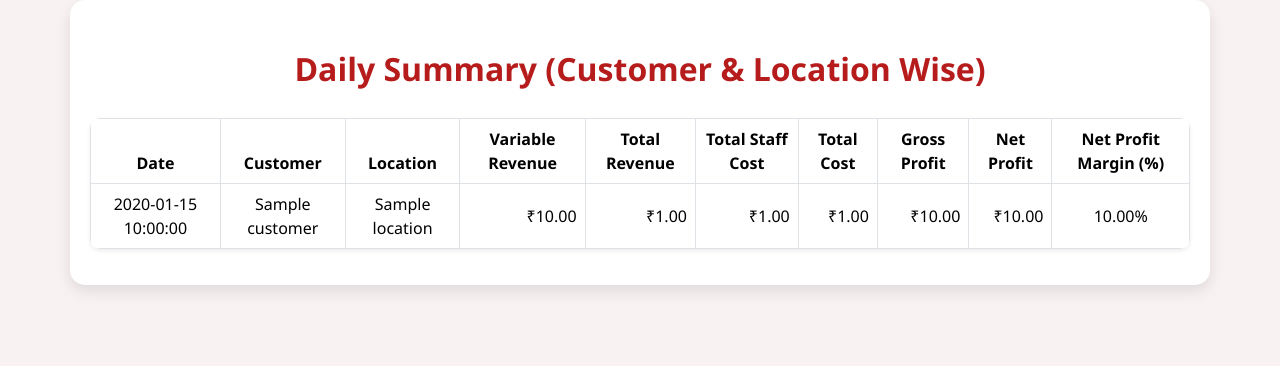
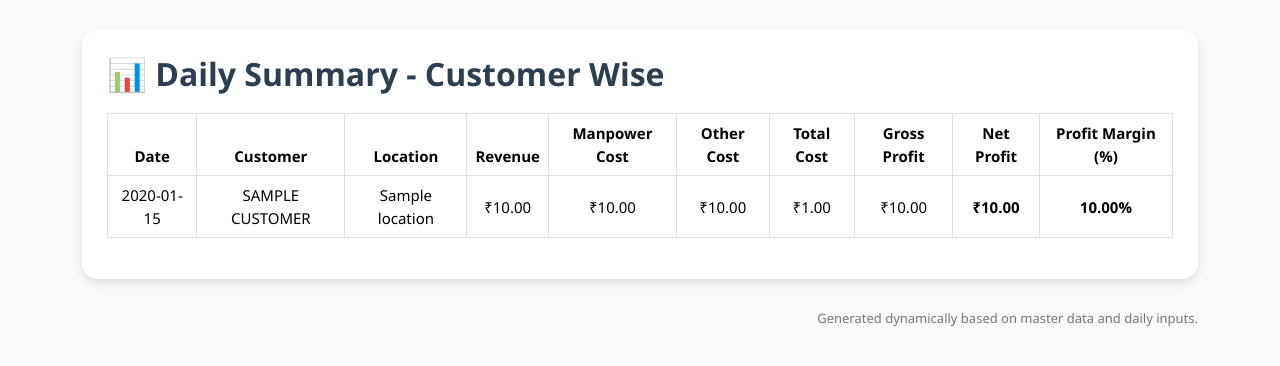
Before and after one commit to ashish86git/p-l-l, a Flask app: template templates/summary.html in a window 1280 px wide. Shown: the top 366 px of the page. Run offline with Flask 3, Linux system fonts and the light colour scheme; the template is opened without the code that fills it: most values are stand-ins (such as "Sample title", 1, 10 or a date in 2020).

Commit message:
Add files via upload

```diff
--- a/templates/summary.html
+++ b/templates/summary.html
@@ -2,99 +2,108 @@
 <html lang="en">
 <head>
   <meta charset="UTF-8">
-  <title>Daily Summary</title>
+  <title>Customer Daily Summary</title>
   <link href="https://cdn.jsdelivr.net/npm/bootstrap@5.3.3/dist/css/bootstrap.min.css" rel="stylesheet">
   <style>
     body {
-      background: #f8f2f2;
+      background-color: #f8f9fa;
       font-family: 'Segoe UI', sans-serif;
+      padding: 30px;
+    }
+    .summary-card {
+      background: #fff;
+      border-radius: 16px;
+      box-shadow: 0 4px 10px rgba(0,0,0,0.1);
+      padding: 25px;
+      margin-bottom: 30px;
     }
     h2 {
-      text-align: center;
-      margin: 30px 0;
-      font-weight: 700;
-      color: #b71c1c;
-    }
-    .table-container {
-      padding: 20px;
-      background: #fff;
-      border-radius: 15px;
-      box-shadow: 0 6px 15px rgba(0,0,0,0.1);
-      margin-bottom: 50px;
+      color: #2c3e50;
+      font-weight: 600;
+      margin-bottom: 20px;
     }
     table {
-      border-radius: 10px;
-      overflow: hidden;
-      width: 100%;
+      font-size: 15px;
     }
-    th {
-      background-color: #d32f2f;
+    thead {
+      background: #2c3e50;
       color: white;
-      text-align: center;
+    }
+    tbody tr:hover {
+      background-color: #f1f3f6;
+    }
+    .profit-positive {
+      color: green;
       font-weight: 600;
     }
-    td {
-      text-align: center;
-      vertical-align: middle;
-      padding: 12px 8px;
+    .profit-negative {
+      color: red;
+      font-weight: 600;
     }
-    tr:hover {
-      background-color: #fde0e0;
-    }
-    .currency {
+    .footer-note {
+      font-size: 13px;
+      color: #777;
       text-align: right;
-      font-weight: 500;
-      color: #b71c1c;
-    }
-    @media (max-width: 768px) {
-      table, thead, tbody, th, td, tr { display: block; }
-      th { text-align: left; background-color: #b71c1c; }
-      td { text-align: right; padding-left: 50%; position: relative; }
-      td::before {
-        content: attr(data-label);
-        position: absolute;
-        left: 10px;
-        font-weight: 600;
-        color: #b71c1c;
-      }
+      margin-top: 10px;
     }
   </style>
 </head>
 <body>
-  <div class="container table-container">
-    <h2>Daily Summary (Customer & Location Wise)</h2>
-    <table class="table table-bordered table-hover shadow-sm">
+
+  <div class="container">
+    <div class="summary-card">
+      <h2>📊 Daily Summary - Customer Wise</h2>
+
+      {% if summary_data %}
+      <div class="table-responsive">
+        <table class="table table-bordered align-middle text-center">
           <thead>
             <tr>
               <th>Date</th>
               <th>Customer</th>
               <th>Location</th>
-          <th>Variable Revenue</th>
-          <th>Total Revenue</th>
-          <th>Total Staff Cost</th>
+              <th>Revenue</th>
+              <th>Manpower Cost</th>
+              <th>Other Cost</th>
               <th>Total Cost</th>
               <th>Gross Profit</th>
               <th>Net Profit</th>
-          <th>Net Profit Margin (%)</th>
+              <th>Profit Margin (%)</th>
             </tr>
           </thead>
           <tbody>
             {% for row in summary_data %}
             <tr>
-          <td data-label="Date">{{ row.date }}</td>
-          <td data-label="Customer">{{ row.customer }}</td>
-          <td data-label="Location">{{ row.location }}</td>
-          <td data-label="Variable Revenue" class="currency">₹{{ "%.2f"|format(row.variable_revenue) }}</td>
-          <td data-label="Total Revenue" class="currency">₹{{ "%.2f"|format(row.total_revenue) }}</td>
-          <td data-label="Total Staff Cost" class="currency">₹{{ "%.2f"|format(row.total_staff_cost) }}</td>
-          <td data-label="Total Cost" class="currency">₹{{ "%.2f"|format(row.total_cost) }}</td>
-          <td data-label="Gross Profit" class="currency">₹{{ "%.2f"|format(row.gross_profit) }}</td>
-          <td data-label="Net Profit" class="currency">₹{{ "%.2f"|format(row.net_profit) }}</td>
-          <td data-label="Net Profit Margin (%)">{{ "%.2f"|format(row.net_profit_margin) }}%</td>
+              <td>{{ row.date.strftime('%Y-%m-%d') if row.date else '' }}</td>
+              <td class="text-uppercase">{{ row.customer }}</td>
+              <td>{{ row.location }}</td>
+              <td>₹{{ "{:,.2f}".format(row.revenue) }}</td>
+              <td>₹{{ "{:,.2f}".format(row.manpower_cost) }}</td>
+              <td>₹{{ "{:,.2f}".format(row.other_cost) }}</td>
+              <td>₹{{ "{:,.2f}".format(row.total_cost) }}</td>
+              <td>₹{{ "{:,.2f}".format(row.gross_profit) }}</td>
+              <td class="{% if row.net_profit >= 0 %}profit-positive{% else %}profit-negative{% endif %}">
+                ₹{{ "{:,.2f}".format(row.net_profit) }}
+              </td>
+              <td class="{% if row.net_profit_margin >= 0 %}profit-positive{% else %}profit-negative{% endif %}">
+                {{ "{:.2f}".format(row.net_profit_margin) }}%
+              </td>
             </tr>
             {% endfor %}
           </tbody>
         </table>
       </div>
+      {% else %}
+      <div class="alert alert-info mt-3">
+        No summary data available for the selected date range.
+      </div>
+      {% endif %}
+    </div>
+
+    <div class="footer-note">
+      Generated dynamically based on master data and daily inputs.
+    </div>
+  </div>
+
 </body>
 </html>
```
Also changed, not shown: templates/base.html (line endings or trailing spaces), templates/index.html (line endings or trailing spaces), templates/input.html (line endings or trailing spaces). Lines whose indentation alone changed are shown as unchanged.
